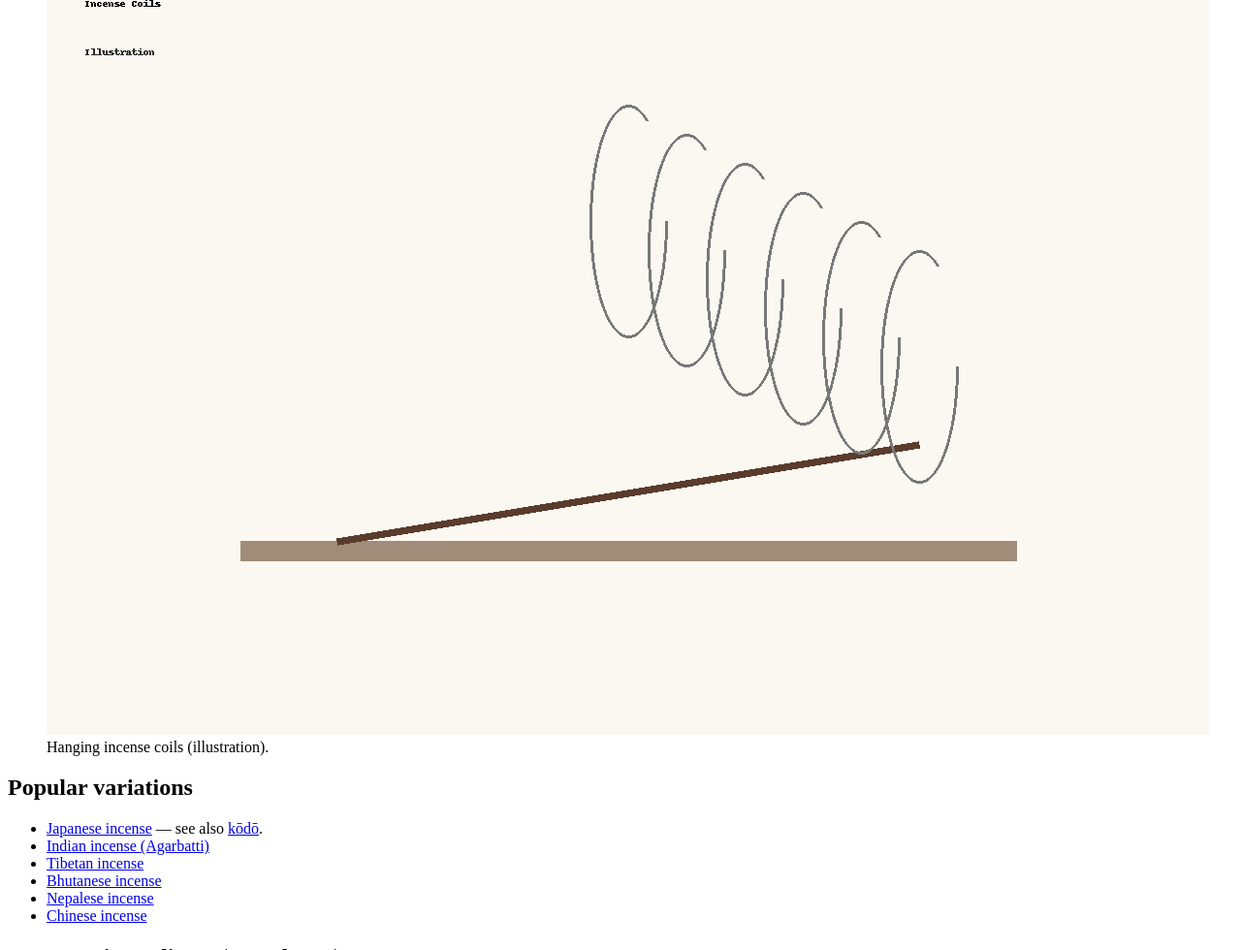
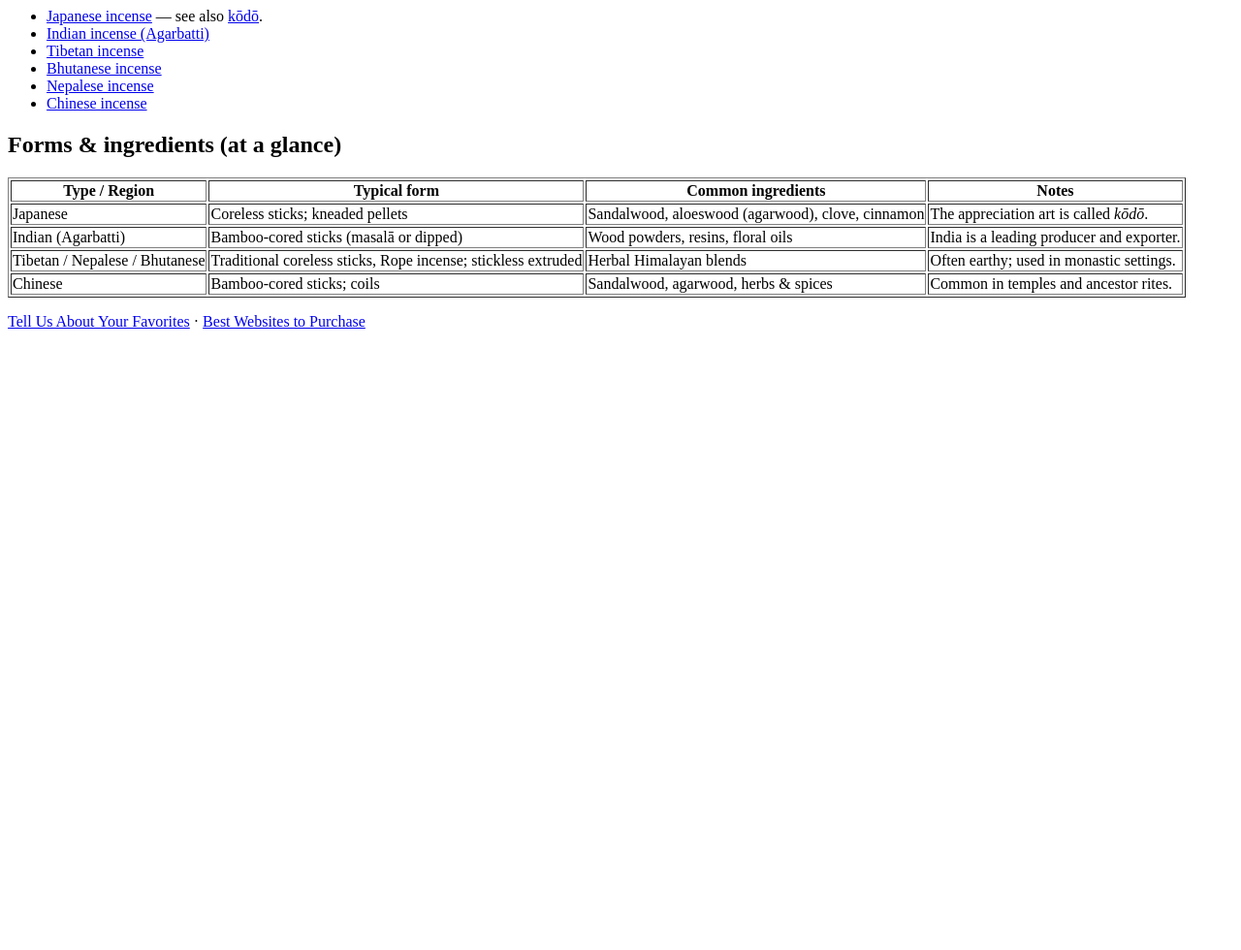
Before and after one commit to psywestcode/m1-assignment, a plain HTML site: page index.html in a window 1280 px wide. Shown: the part 1226-2206 px from the top of the page at 97% size. After the commit the page ends 1583 px from the top, so only its background shows below. Drawn offline with Linux system fonts and the light colour scheme.

Commit message:
m1 w2 d3 lab assignment first commit

```diff
--- a/index.html
+++ b/index.html
@@ -28,10 +28,6 @@
       <figure>
         <img src="images/incense_sticks.png" alt="Illustration of incense sticks">
         <figcaption>Incense sticks (illustration).</figcaption>
-      </figure>
-      <figure>
-        <img src="images/incense_coils.png" alt="Illustration of hanging incense coils">
-        <figcaption>Hanging incense coils (illustration).</figcaption>
       </figure>
     </section>
 
```
